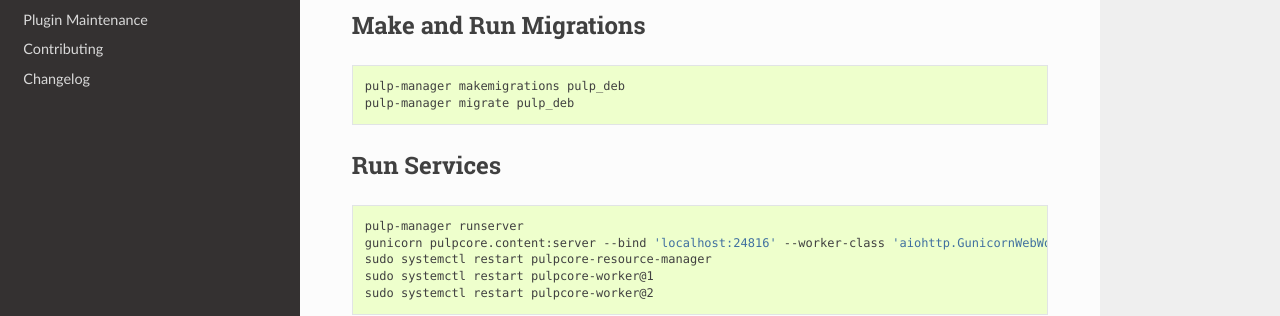
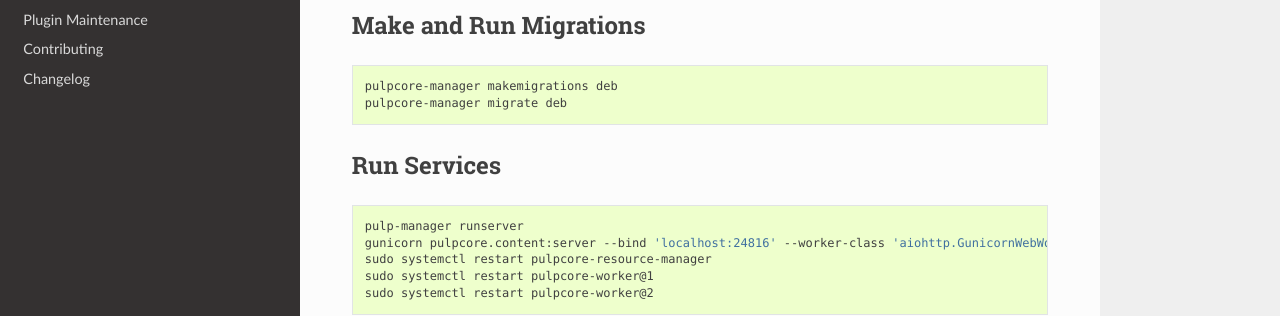
Before and after one commit to pulp/pulp_deb, a Sphinx documentation site: the page built from docs/installation.rst, in a window 1280 px wide and 900 px high, scrolled down 517 px. Shown: the part 396-712 px from the top of the window. Built offline with Sphinx 7.4.7 and the Read the Docs theme 2.0.0, drawn with Linux system fonts in a browser that asks for light colours.

Commit message:
Fix  db migration doc
Installation guide seems obsolete on db migration
instructions.

[noissue]

Signed-off-by: ushen <yshxxsjt715@gmail.com>

```diff
--- a/docs/installation.rst
+++ b/docs/installation.rst
@@ -36,8 +36,8 @@ Make and Run Migrations
 
 .. code-block:: bash
 
-   pulp-manager makemigrations pulp_deb
-   pulp-manager migrate pulp_deb
+   pulpcore-manager makemigrations deb
+   pulpcore-manager migrate deb
 
 
 Run Services
```
